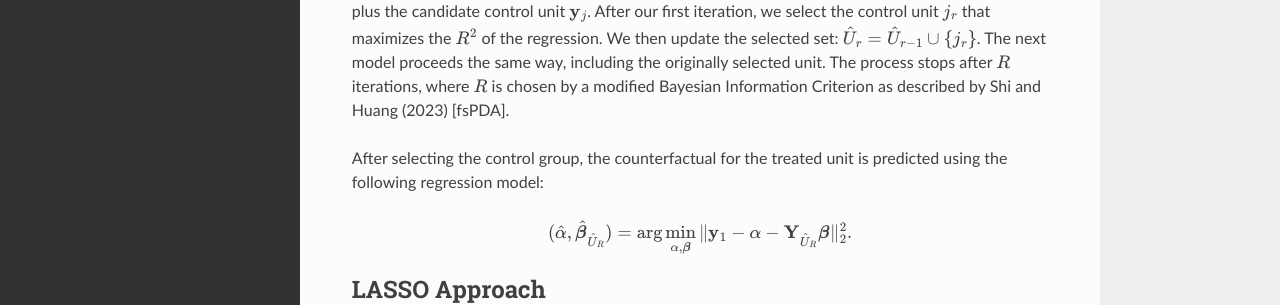
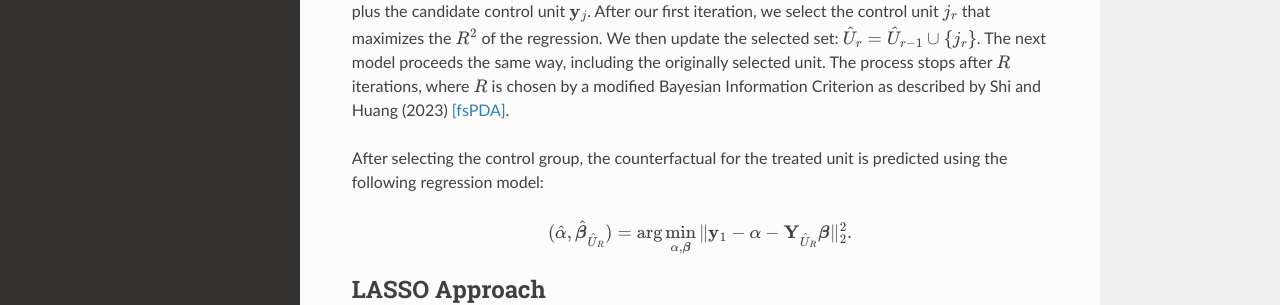
Before and after one commit to jgreathouse9/mlsynth, a Sphinx documentation site: the page built from docs/pda.rst, in a window 1280 px wide and 900 px high, scrolled down 4102 px. Shown: the part 406-711 px from the top of the window. Built offline with Sphinx 7.4.7 and the Read the Docs theme 3.1.0, drawn with Linux system fonts in a browser that asks for light colours; pages that are not in the unit, such as notebooks, are missing from menus.

Commit message:
Update pda.rst

```diff
--- a/docs/pda.rst
+++ b/docs/pda.rst
@@ -146,7 +146,7 @@
 
 Next I describe the forward-selection PDA implemented by ``mlsynth``. In fsPDA, the control group is selected using forward selection. The algorithm exploits the pre-intervention relation between the treated unit and the control units. The selection method iteratively chooses control units to maximize the model's explanatory power based on the :math:`R^2` statistic.
 
-We begin with an empty set of selected control units :math:`\hat{U}_0 = \emptyset`. Our iterations span :math:`r = {1, 2, \ldots, R}`. For the first iteration, we estimate a single OLS regression model per each control unit :math:`j \in \mathcal{N}_0 \setminus \hat{U}_{r-1}`. In this instance,  :math:`\mathbf{y}_1` is predicted by the set of previously selected controls :math:`\mathbf{Y}_{\hat{U}_{r-1}}` plus the candidate control unit :math:`\mathbf{y}_j`. After our first iteration, we select the control unit :math:`j_r` that maximizes the :math:`R^2` of the regression. We then update the selected set: :math:`\hat{U}_r = \hat{U}_{r-1} \cup \{j_r\}`. The next model proceeds the same way, including the originally selected unit. The process stops after :math:`R` iterations, where :math:`R` is chosen by a modified Bayesian Information Criterion as described by Shi and Huang (2023) [fsPDA].
+We begin with an empty set of selected control units :math:`\hat{U}_0 = \emptyset`. Our iterations span :math:`r = {1, 2, \ldots, R}`. For the first iteration, we estimate a single OLS regression model per each control unit :math:`j \in \mathcal{N}_0 \setminus \hat{U}_{r-1}`. In this instance,  :math:`\mathbf{y}_1` is predicted by the set of previously selected controls :math:`\mathbf{Y}_{\hat{U}_{r-1}}` plus the candidate control unit :math:`\mathbf{y}_j`. After our first iteration, we select the control unit :math:`j_r` that maximizes the :math:`R^2` of the regression. We then update the selected set: :math:`\hat{U}_r = \hat{U}_{r-1} \cup \{j_r\}`. The next model proceeds the same way, including the originally selected unit. The process stops after :math:`R` iterations, where :math:`R` is chosen by a modified Bayesian Information Criterion as described by Shi and Huang (2023) [fsPDA]_.
 
 After selecting the control group, the counterfactual for the treated unit is predicted using the following regression model:
 
```
